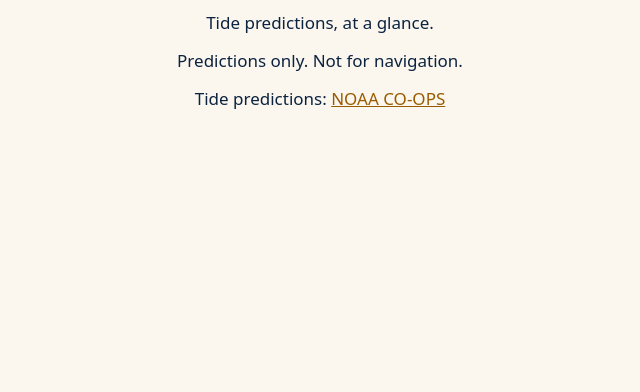
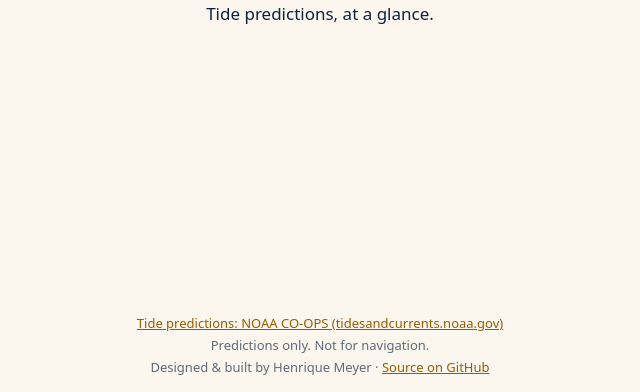
Before and after one commit to henrique-meyer/tidepin, a website built with Vite: page src/client/index.html in a window 1280 px wide. Shown: the part 408-800 px from the top of the page, without its empty margins (320-960 px from the left). Built offline with nearby package versions, Linux system fonts and the light colour scheme.

Commit message:
TIDEDEMO-12: add NOAA credit and source footer (#4)

```diff
--- /dev/null
+++ b/src/client/footer.css
@@ -0,0 +1,26 @@
+/* Footer roles use the Tidepin source-credit tokens, including before theme integration. */
+.demo-page {
+  grid-template-rows: 1fr auto;
+}
+
+.site-footer {
+  align-self: end;
+  box-sizing: border-box;
+  display: grid;
+  gap: var(--space-1, 4px);
+  max-inline-size: 100%;
+  padding: var(--space-4, 16px);
+  color: var(--color-text-tertiary, #5e6a7a);
+  font-size: var(--font-footnote-size, 13px);
+  line-height: var(--font-footnote-line-height, 18px);
+  text-align: center;
+  overflow-wrap: anywhere;
+}
+
+.site-footer p {
+  margin: 0;
+}
+
+.site-footer a {
+  color: var(--color-accent-text, #9a5b00);
+}
--- a/src/client/index.html
+++ b/src/client/index.html
@@ -5,15 +5,19 @@
     <meta name="viewport" content="width=device-width, initial-scale=1.0" />
     <meta name="description" content="Tidepin tide prediction demo. Predictions only. Not for navigation." />
     <title>Tidepin</title>
+    <link rel="stylesheet" href="/footer.css" />
     <script type="module" src="/main.ts"></script>
   </head>
-  <body>
+  <body class="demo-page">
     <main>
       <img src="/assets/brand/logo/logo.svg" alt="" width="64" height="64" />
       <h1>Tidepin</h1>
       <p>Tide predictions, at a glance.</p>
+    </main>
+    <footer class="site-footer">
+      <p><a href="https://tidesandcurrents.noaa.gov" target="_blank" rel="noopener">Tide predictions: NOAA CO-OPS (tidesandcurrents.noaa.gov)</a></p>
       <p>Predictions only. Not for navigation.</p>
-      <p>Tide predictions: <a href="https://tidesandcurrents.noaa.gov" target="_blank" rel="noopener">NOAA CO-OPS</a></p>
-    </main>
+      <p>Designed &amp; built by Henrique Meyer · <a href="https://github.com/henrique-meyer/tidepin" target="_blank" rel="noopener">Source on GitHub</a></p>
+    </footer>
   </body>
 </html>
```
Also changed, not shown: docs/plan.md (+3 -2 lines), docs/system-design.md (+2 -0 lines), README.md.
